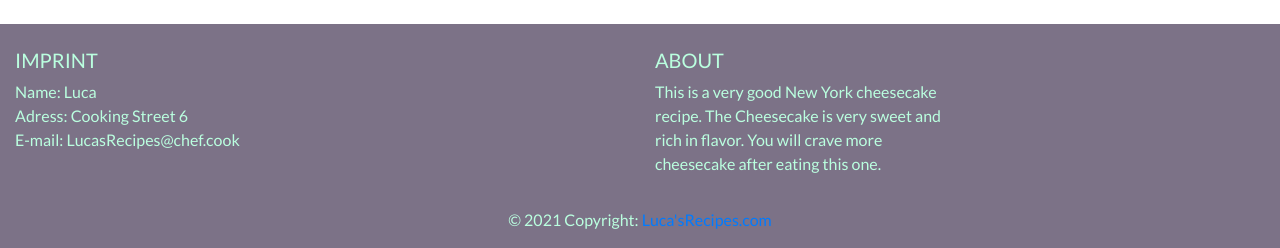
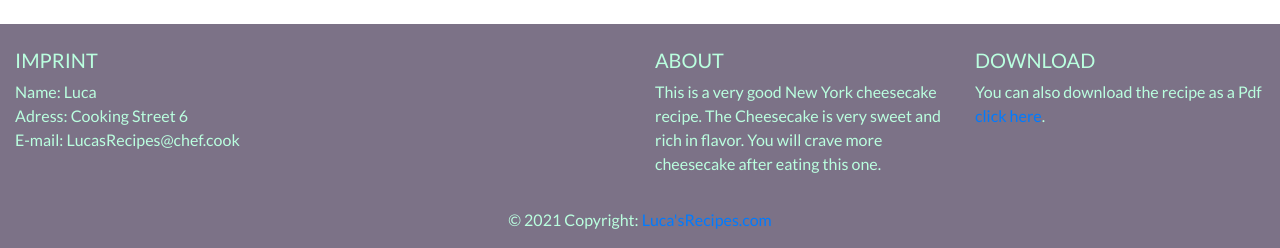
Before and after one commit to LucaTomasko/LucaTomasko.github.io, a plain HTML site: page index.html in a window 1280 px wide. Shown: the part 5516-5764 px from the top of the page. Drawn offline with nearby package versions, Linux system fonts and the light colour scheme.

Commit message:
added pdf

```diff
--- a/index.html
+++ b/index.html
@@ -267,7 +267,14 @@
         </div>
 
         <!-- Grid column -->
+        <div class="col-md-3 mb-md-0 mb-3">
 
+          <!-- Links -->
+          <h5 class="text-uppercase">Download</h5>
+
+        <p>You can also download the recipe as a Pdf <a href="/pdf/NewYorkCheesecakeRecipe.pdf" download="NY Cheescake Recipe">click here</a>.</p>
+
+        </div>
 
 
       </div>
```
Also changed, not shown: 1 other file.
